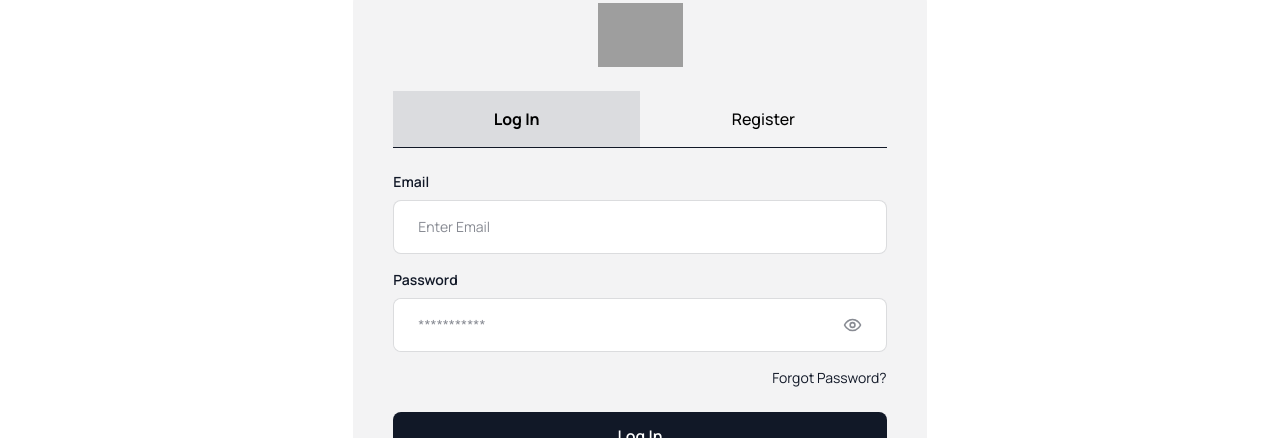
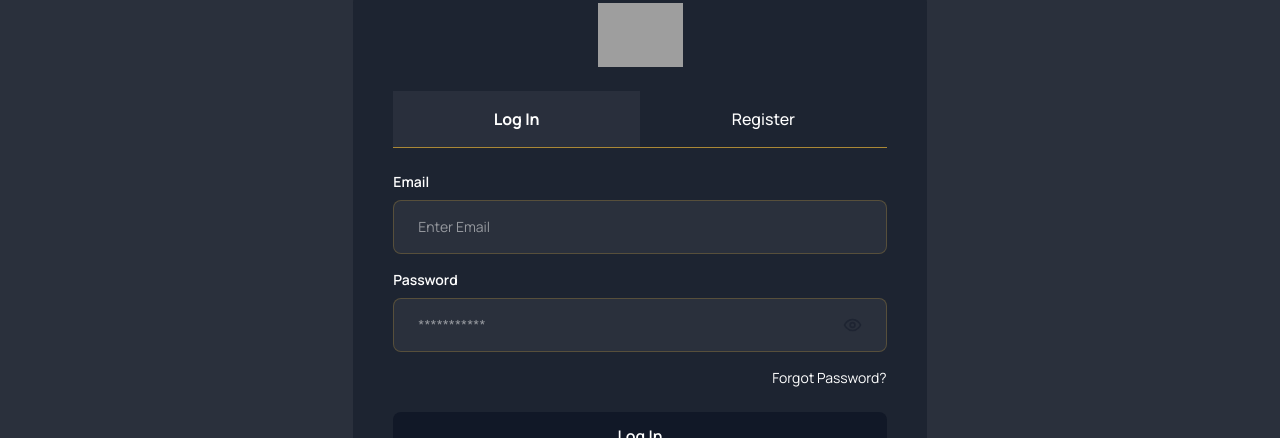
Before and after one commit to Dukia-Gold/dukia-fe-next-ty-1, a Next.js app: page /login in a window 1280 px wide. Shown: the part 189-627 px from the top of the page. Built offline with nearby package versions, Linux system fonts and the light colour scheme; no server answers; grey boxes are pictures that could not be loaded.

Commit message:
Individual Account Registration (Dark Mode) - completed

```diff
--- a/app/globals.css
+++ b/app/globals.css
@@ -26,3 +26,12 @@
 .flash {
   animation: flash 0.5s ease-in-out;
 }
+
+.index-module_type__E-SaG::after {
+  color: #DAAA38; /* Change this to your desired color */
+  /* You might also need to set the content and other properties if required */
+}
+
+.ant-picker-suffix{
+  color: white !important;
+}
--- a/app/login/page.tsx
+++ b/app/login/page.tsx
@@ -2,7 +2,7 @@ import AuthBox from "@/components/authComponents/AuthBox";
 
 const LoginPage = () => {
   return (
-    <main className="bg-white pt-52 md:pt-44 pb-[1.41rem] flex justify-center">
+    <main className="bg-white dark:bg-dukiaDark pt-52 md:pt-44 pb-[1.41rem] flex justify-center">
       <AuthBox />
     </main>
   );
--- a/components/authComponents/AuthBox.tsx
+++ b/components/authComponents/AuthBox.tsx
@@ -9,7 +9,7 @@ const AuthBox = () => {
   const [tab, setTab] = useState<number>(0);
 
   return (
-    <div className="bg-[#F3F3F4] flex flex-col min-h-[35rem] gap-6 items-center rounded-2xl px-5 w-[90%] md:w-auto md:px-10 pt-4 pb-10">
+    <div className="bg-[#F3F3F4] dark:bg-dukiaBlue/[50%] dark:text-white flex flex-col min-h-[35rem] gap-6 items-center rounded-2xl px-5 w-[90%] md:w-auto md:px-10 pt-4 pb-10">
       <div>
         <Image
           src="https://res.cloudinary.com/dcu3hr3eo/image/upload/c_scale,w_134/v1686236202/Dukia_Gold_Logo_TRA_cwhx0e.png"
@@ -19,10 +19,10 @@ const AuthBox = () => {
         />{" "}
       </div>
 
-      <div className="flex border-b w-full border-dukiaBlue font-medium">
+      <div className="flex border-b w-full border-dukiaBlue dark:border-dukiaGold/[75%] font-medium">
         <div
           className={`${
-            tab === 0 ? " font-bold bg-dukiaBlue/[10%]" : ""
+            tab === 0 ? " font-bold bg-dukiaBlue/[10%] dark:bg-white/[5%]" : ""
           } w-[50%] py-4 md:px-24 flex items-center justify-center cursor-pointer`}
           onClick={() => {
             setTab(0);
@@ -33,7 +33,7 @@ const AuthBox = () => {
 
         <div
           className={`${
-            tab === 1 ? " font-bold bg-dukiaBlue/[10%]" : ""
+            tab === 1 ? " font-bold bg-dukiaBlue/[10%] dark:bg-white/[5%]" : ""
           } w-[50%] py-4 md:px-24 flex items-center justify-center cursor-pointer`}
           onClick={() => {
             setTab(1);
--- a/components/authComponents/loginComponents/LoginForm.tsx
+++ b/components/authComponents/loginComponents/LoginForm.tsx
@@ -16,13 +16,13 @@ const LoginForm = () => {
 
   return (
     <form onSubmit={handleLogin} className="flex flex-col gap-6 w-full">
-      <div className="flex flex-col gap-4 text-dukiaBlue text-sm">
+      <div className="flex flex-col gap-4 text-dukiaBlue dark:text-white text-sm">
         <div className="flex flex-col gap-2">
           <label htmlFor="email" className="font-semibold">
             Email
           </label>
           <input
-            className="py-4 px-6 outline-none placeholder:text-dukiaBlue/[50%] border border-dukiaBlue/[15%] rounded-lg"
+            className="dark:bg-dukiaDark dark:border-dukiaGold/[25%] py-4 px-6 outline-none placeholder:text-dukiaBlue/[50%] dark:placeholder:text-white/[50%] border border-dukiaBlue/[15%] rounded-lg"
             required
             type="email"
             name="email"
@@ -35,9 +35,9 @@ const LoginForm = () => {
           <label htmlFor="password" className="font-semibold">
             Password
           </label>
-          <div className="flex items-center pr-6 bg-white border border-dukiaBlue/[15%] rounded-lg">
+          <div className="flex items-center pr-6 bg-white dark:bg-dukiaDark border border-dukiaBlue/[15%] dark:border-dukiaGold/[25%] rounded-lg">
             <input
-              className="py-4 px-6 outline-none placeholder:text-dukiaBlue/[50%] rounded-lg w-full"
+              className="py-4 px-6 bg-transparent outline-none placeholder:text-dukiaBlue/[50%] dark:placeholder:text-white/[50%] rounded-lg w-full"
               required
               type={viewPassword ? "text" : "password"}
               name="password"
--- a/components/authComponents/registerComponents/RegisterForm.tsx
+++ b/components/authComponents/registerComponents/RegisterForm.tsx
@@ -30,14 +30,14 @@ const RegisterForm = () => {
         <div className="bg-dukiaBlue h-0.5 w-11"></div>
         <div
           className={`${
-            tab === 2 ? "bg-dukiaBlue text-white" : " text-dukiaBlue"
+            tab === 2 ? "bg-dukiaBlue text-white" : " text-dukiaBlue dark:text-white"
           } border-2 border-dukiaGold py-2.5 px-5 rounded-[50%]`}
         >
           2
         </div>
       </div>
 
-      <div className="text-dukiaBlue text-sm font-semibold">
+      <div className="text-dukiaBlue dark:text-white text-sm font-semibold">
         <div className="flex flex-col gap-6">
           <div className="flex flex-col gap-2">
             <label htmlFor="">Account Type</label>
@@ -45,10 +45,10 @@ const RegisterForm = () => {
               onValueChange={(value) => setType(value)}
               disabled={tab === 2}
             >
-              <SelectTrigger className="w-full focus:ring-transparent focus:ring-offset-0 border border-dukiaBlue/[15%] p-6 text-dukiaBlue/[50%] font-normal">
+              <SelectTrigger className="w-full focus:ring-0 focus:ring-offset-0 border border-dukiaBlue/[15%] dark:border-dukiaGold/[25%] p-6 text-dukiaBlue/[50%] dark:text-white dark:bg-dukiaDark font-normal">
                 <SelectValue placeholder="Choose one" />
               </SelectTrigger>
-              <SelectContent>
+              <SelectContent className="dark:bg-dukiaBlue">
                 <SelectItem value="individual">Individual Account</SelectItem>
                 <SelectItem value="joint">Joint Account</SelectItem>
                 <SelectItem value="corporate">Corporate Account</SelectItem>
--- a/components/landingPageComponents/landingPageSections/Hero.tsx
+++ b/components/landingPageComponents/landingPageSections/Hero.tsx
@@ -30,9 +30,9 @@ const Hero = () => {
             <br />{" "}
             <TypeAnimation
               sequence={[
-                "Fortify Your Wealth",
+                "Fortify Your Wealth,",
                 10000,
-                "Secure Your Future",
+                "Secure Your Future,",
                 10000,
               ]}
               wrapper="span"
```
Also changed, not shown: components/authComponents/registerComponents/IndividualRegister.tsx (+17 -17 lines).
